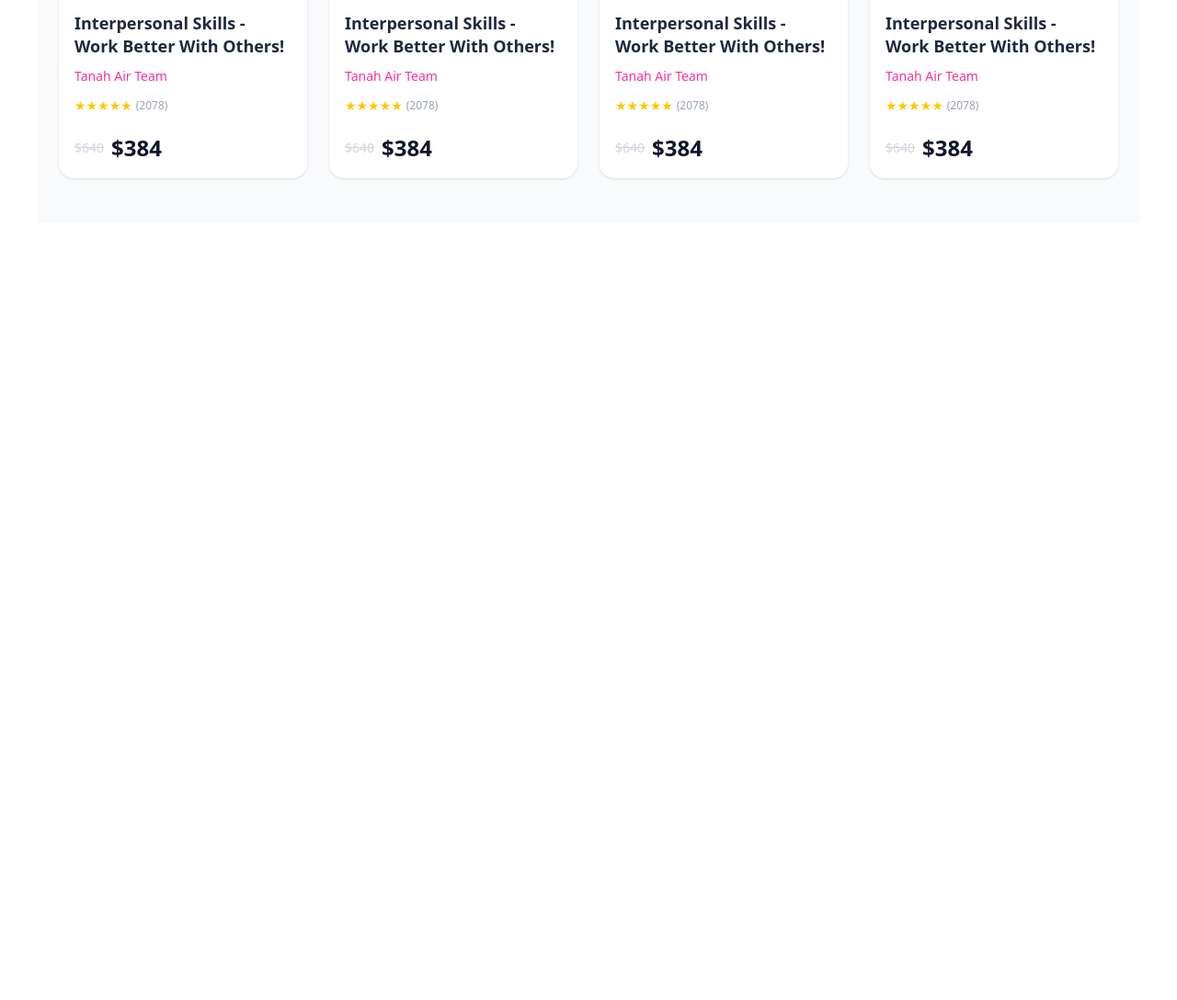
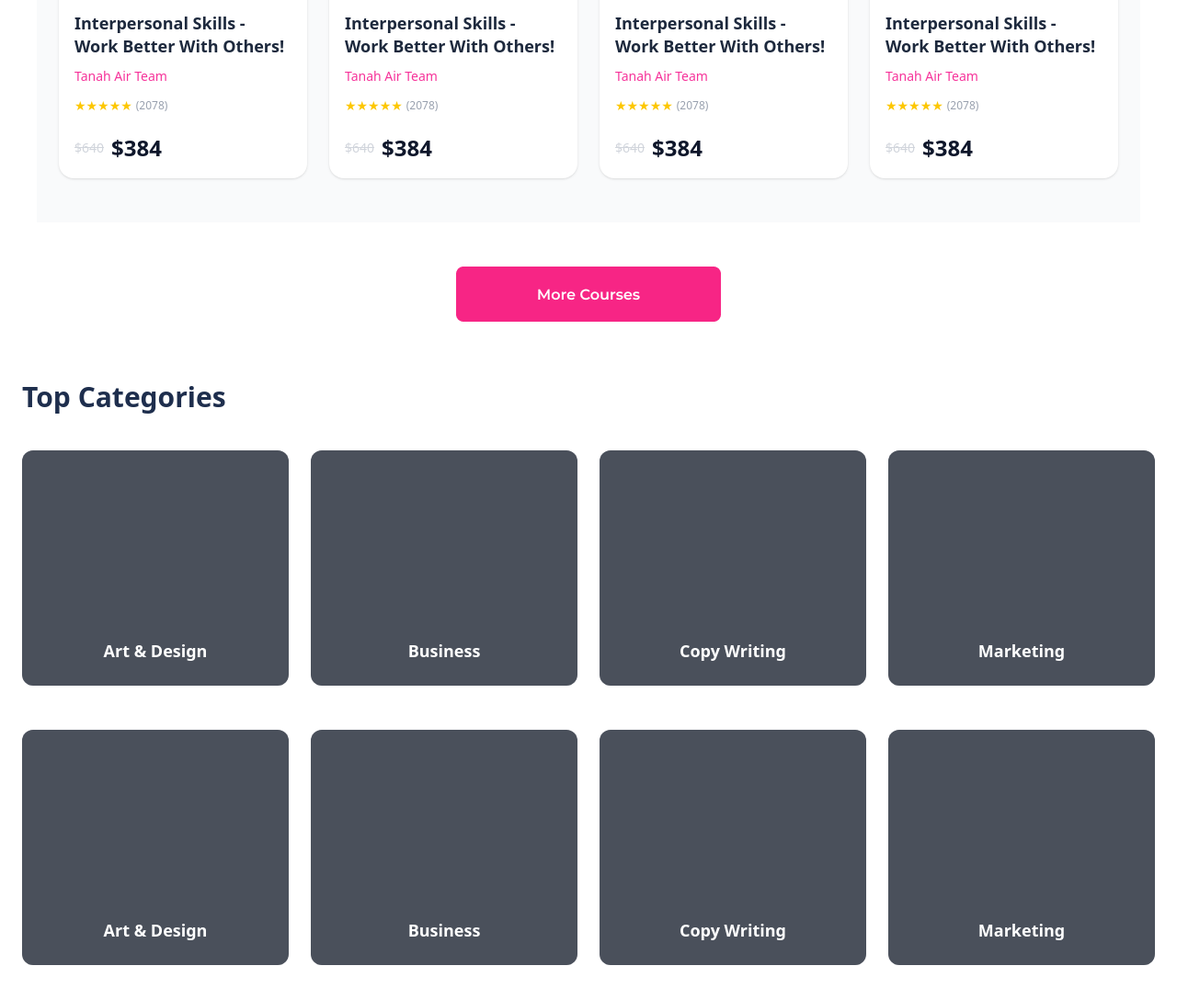
Before and after one commit to numonqalandarov-sketch/team-work1, a website: page src/index.htm in a window 1280 px wide. Shown: the part 1706-2794 px from the top of the page at 92% size. Before the commit the page ends 1948 px from the top, so only its background shows below. Drawn offline with Linux system fonts and the light colour scheme.

Commit message:
section3

```diff
--- a/src/index.htm
+++ b/src/index.htm
@@ -269,21 +269,20 @@
               >
                 Interpersonal Skills - Work Better With Others!
               </h3>
-
               <p class="text-pink-500 text-sm font-medium">Tanah Air Team</p>
 
               <div class="flex items-center gap-1">
                 <div class="flex text-yellow-400 text-sm">★★★★★</div>
                 <span class="text-gray-400 text-xs">(2078)</span>
               </div>
-
               <div class="flex items-center gap-2 pt-2">
                 <span class="text-gray-300 line-through text-sm">$640</span>
                 <span class="text-2xl font-bold text-slate-900">$384</span>
               </div>
             </div>
           </div>
-        </div><br><br>
+        </div>
+        <br /><br />
         <div class="grid grid-cols-1 sm:grid-cols-2 lg:grid-cols-4 gap-6">
           <div
             class="bg-white rounded-2xl overflow-hidden shadow-sm hover:shadow-xl transition-shadow duration-300 p-4 border border-transparent hover:border-gray-100"
@@ -296,21 +295,17 @@
                 UI/UX Design
               </div>
             </div>
-
             <div class="mt-8 space-y-3">
               <h3
                 class="text-lg font-bold text-slate-800 leading-snug h-12 overflow-hidden"
               >
                 Interpersonal Skills - Work Better With Others!
               </h3>
-
               <p class="text-pink-500 text-sm font-medium">Tanah Air Team</p>
-
               <div class="flex items-center gap-1">
                 <div class="flex text-yellow-400 text-sm">★★★★★</div>
                 <span class="text-gray-400 text-xs">(2078)</span>
               </div>
-
               <div class="flex items-center gap-2 pt-2">
                 <span class="text-gray-300 line-through text-sm">$640</span>
                 <span class="text-2xl font-bold text-slate-900">$384</span>
@@ -328,21 +323,17 @@
                 UI/UX Design
               </div>
             </div>
-
             <div class="mt-8 space-y-3">
               <h3
                 class="text-lg font-bold text-slate-800 leading-snug h-12 overflow-hidden"
               >
                 Interpersonal Skills - Work Better With Others!
               </h3>
-
               <p class="text-pink-500 text-sm font-medium">Tanah Air Team</p>
-
               <div class="flex items-center gap-1">
                 <div class="flex text-yellow-400 text-sm">★★★★★</div>
                 <span class="text-gray-400 text-xs">(2078)</span>
               </div>
-
               <div class="flex items-center gap-2 pt-2">
                 <span class="text-gray-300 line-through text-sm">$640</span>
                 <span class="text-2xl font-bold text-slate-900">$384</span>
@@ -360,7 +351,6 @@
                 UI/UX Design
               </div>
             </div>
-
             <div class="mt-8 space-y-3">
               <h3
                 class="text-lg font-bold text-slate-800 leading-snug h-12 overflow-hidden"
@@ -374,7 +364,6 @@
                 <div class="flex text-yellow-400 text-sm">★★★★★</div>
                 <span class="text-gray-400 text-xs">(2078)</span>
               </div>
-
               <div class="flex items-center gap-2 pt-2">
                 <span class="text-gray-300 line-through text-sm">$640</span>
                 <span class="text-2xl font-bold text-slate-900">$384</span>
@@ -392,21 +381,17 @@
                 UI/UX Design
               </div>
             </div>
-
             <div class="mt-8 space-y-3">
               <h3
                 class="text-lg font-bold text-slate-800 leading-snug h-12 overflow-hidden"
               >
                 Interpersonal Skills - Work Better With Others!
               </h3>
-
               <p class="text-pink-500 text-sm font-medium">Tanah Air Team</p>
-
               <div class="flex items-center gap-1">
                 <div class="flex text-yellow-400 text-sm">★★★★★</div>
                 <span class="text-gray-400 text-xs">(2078)</span>
               </div>
-
               <div class="flex items-center gap-2 pt-2">
                 <span class="text-gray-300 line-through text-sm">$640</span>
                 <span class="text-2xl font-bold text-slate-900">$384</span>
@@ -416,5 +401,98 @@
         </div>
       </div>
     </section>
+    <br /><br />
+    <img class="m-auto" src="./img/More Course.png" alt="" />
+    <section class="py-16 bg-white">
+      <div class="container mx-auto px-6">
+        <h2 class="text-3xl font-bold text-[#1e2e4d] mb-10">Top Categories</h2>
+        <div class="grid grid-cols-1 sm:grid-cols-2 lg:grid-cols-4 gap-6">
+          <div
+            class="relative group cursor-pointer overflow-hidden rounded-xl h-64 bg-gray-500"
+          >
+            <div
+              class="absolute inset-0 bg-black/30 group-hover:bg-black/50 transition duration-300"
+            ></div>
+            <div class="absolute bottom-6 w-full text-center">
+              <span class="text-white font-bold text-lg">Art & Design</span>
+            </div>
+          </div>
+          <div
+            class="relative group cursor-pointer overflow-hidden rounded-xl h-64 bg-gray-500"
+          >
+            <div
+              class="absolute inset-0 bg-black/30 group-hover:bg-black/50 transition duration-300"
+            ></div>
+            <div class="absolute bottom-6 w-full text-center">
+              <span class="text-white font-bold text-lg">Business</span>
+            </div>
+          </div>
+          <div
+            class="relative group cursor-pointer overflow-hidden rounded-xl h-64 bg-gray-500"
+          >
+            <div
+              class="absolute inset-0 bg-black/30 group-hover:bg-black/50 transition duration-300"
+            ></div>
+            <div class="absolute bottom-6 w-full text-center">
+              <span class="text-white font-bold text-lg">Copy Writing</span>
+            </div>
+          </div>
+          <div
+            class="relative group cursor-pointer overflow-hidden rounded-xl h-64 bg-gray-500"
+          >
+            <div
+              class="absolute inset-0 bg-black/30 group-hover:bg-black/50 transition duration-300"
+            ></div>
+            <div class="absolute bottom-6 w-full text-center">
+              <span class="text-white font-bold text-lg">Marketing</span>
+            </div>
+          </div>
+        </div><br><br>
+      </div>
+      <div class="container mx-auto px-6">
+        <div class="grid grid-cols-1 sm:grid-cols-2 lg:grid-cols-4 gap-6">
+          <div
+            class="relative group cursor-pointer overflow-hidden rounded-xl h-64 bg-gray-500"
+          >
+            <div
+              class="absolute inset-0 bg-black/30 group-hover:bg-black/50 transition duration-300"
+            ></div>
+            <div class="absolute bottom-6 w-full text-center">
+              <span class="text-white font-bold text-lg">Art & Design</span>
+            </div>
+          </div>
+          <div
+            class="relative group cursor-pointer overflow-hidden rounded-xl h-64 bg-gray-500"
+          >
+            <div
+              class="absolute inset-0 bg-black/30 group-hover:bg-black/50 transition duration-300"
+            ></div>
+            <div class="absolute bottom-6 w-full text-center">
+              <span class="text-white font-bold text-lg">Business</span>
+            </div>
+          </div>
+          <div
+            class="relative group cursor-pointer overflow-hidden rounded-xl h-64 bg-gray-500"
+          >
+            <div
+              class="absolute inset-0 bg-black/30 group-hover:bg-black/50 transition duration-300"
+            ></div>
+            <div class="absolute bottom-6 w-full text-center">
+              <span class="text-white font-bold text-lg">Copy Writing</span>
+            </div>
+          </div>
+          <div
+            class="relative group cursor-pointer overflow-hidden rounded-xl h-64 bg-gray-500"
+          >
+            <div
+              class="absolute inset-0 bg-black/30 group-hover:bg-black/50 transition duration-300"
+            ></div>
+            <div class="absolute bottom-6 w-full text-center">
+              <span class="text-white font-bold text-lg">Marketing</span>
+            </div>
+          </div>
+        </div>
+      </div>
+    </section>
   </body>
 </html>
```
Also changed, not shown: src/output.css.
